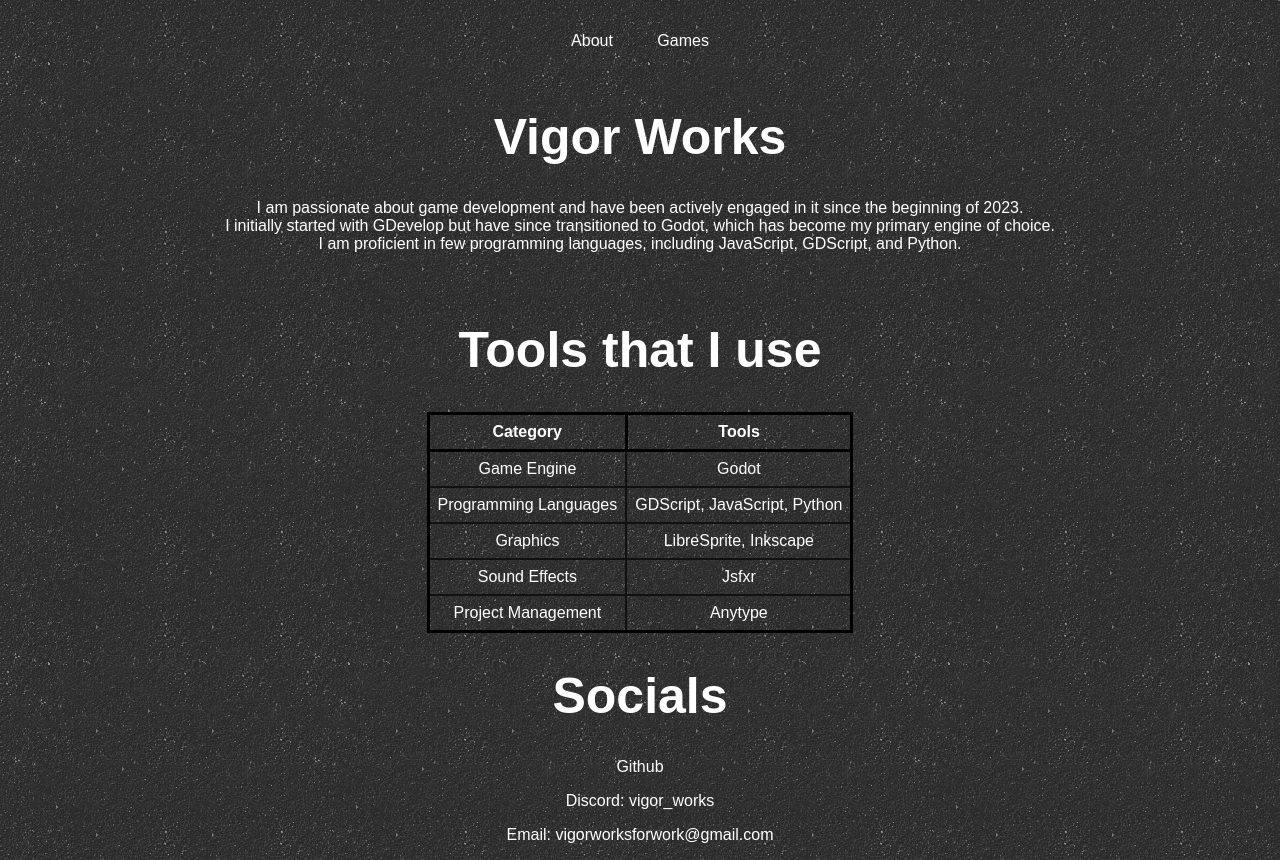
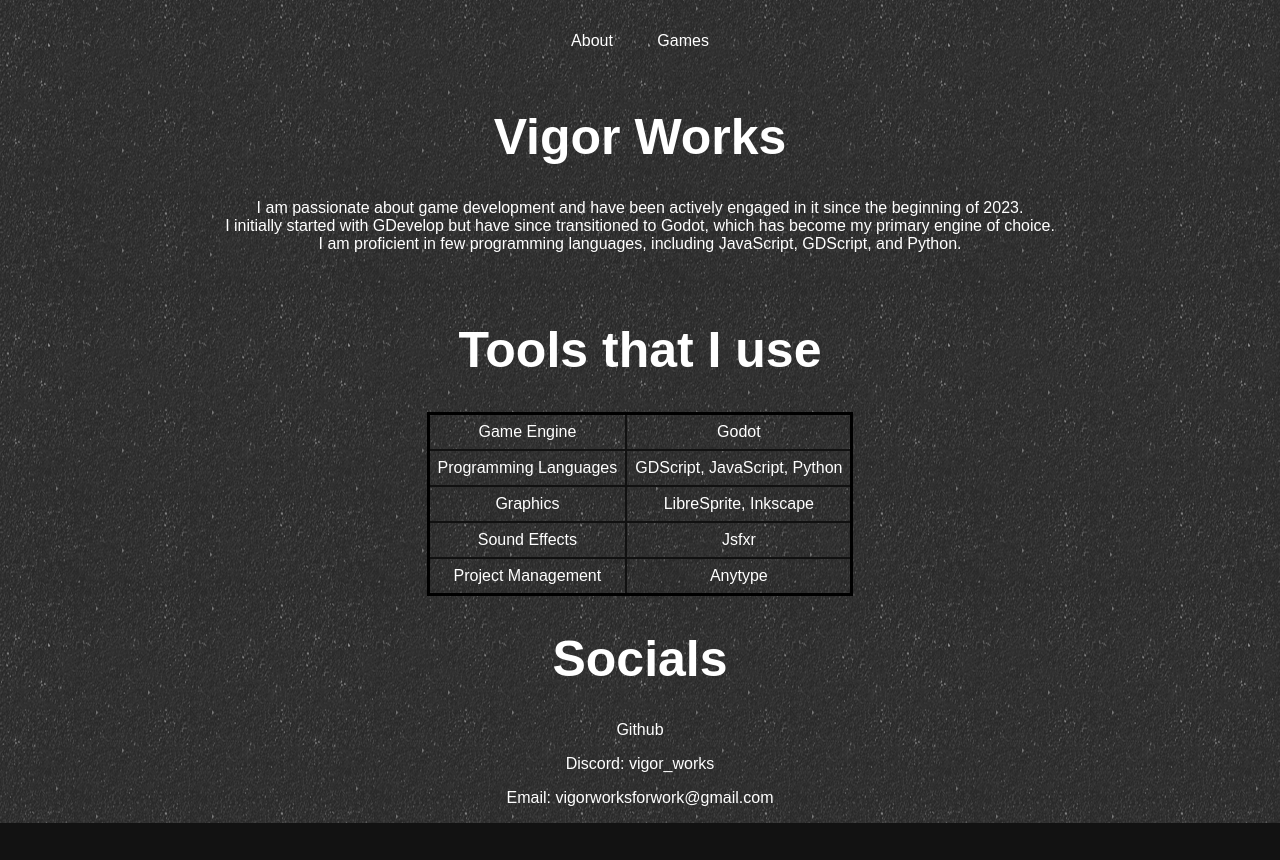
Before and after one commit to VigorWorks/Portfolio, a plain HTML site: page index.html in a window 1280 px wide. After the commit the page ends 823 px from the top, so only its background shows below. Drawn offline with Linux system fonts and the light colour scheme; a web font is replaced by a local one.

Commit message:
Update index.html

```diff
--- a/index.html
+++ b/index.html
@@ -26,10 +26,6 @@
     <br>      <h1 class="heading">Tools that I use</h1>
           <div class="tools" style="display: flex; justify-content: center;">
                <table style="margin: 0 auto; text-align: center; border-collapse: collapse; border: 3px solid #000;">
-                    <tr>
-                         <th style="border: 3px solid #000; padding: 8px;">Category</th>
-                         <th style="border: 3px solid #000; padding: 8px;">Tools</th>
-                    </tr>
                     <tr>
                          <td style="border: 2px solid #111; padding: 8px;">Game Engine</td>
                          <td style="border: 2px solid #111; padding: 8px;">Godot</td>
```
